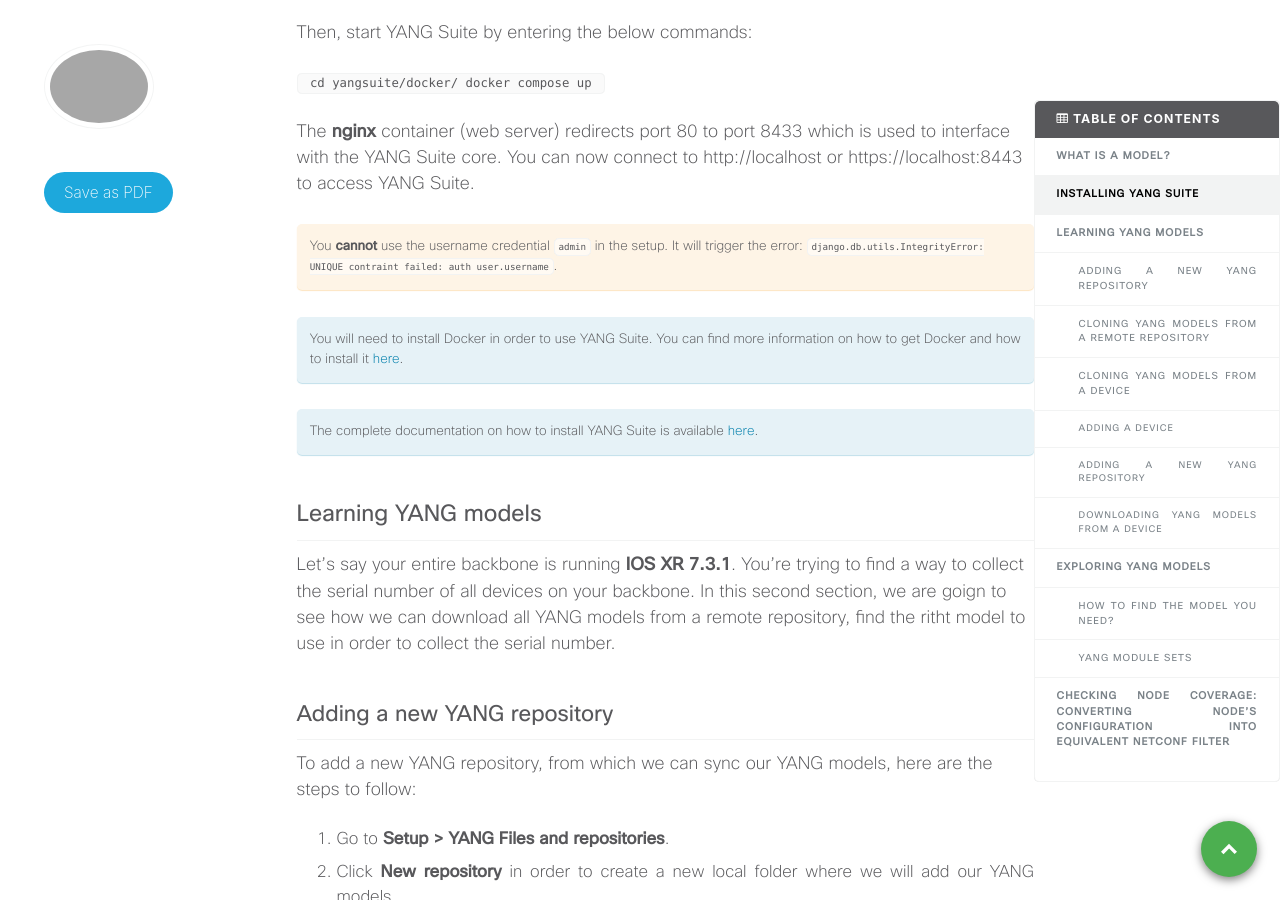
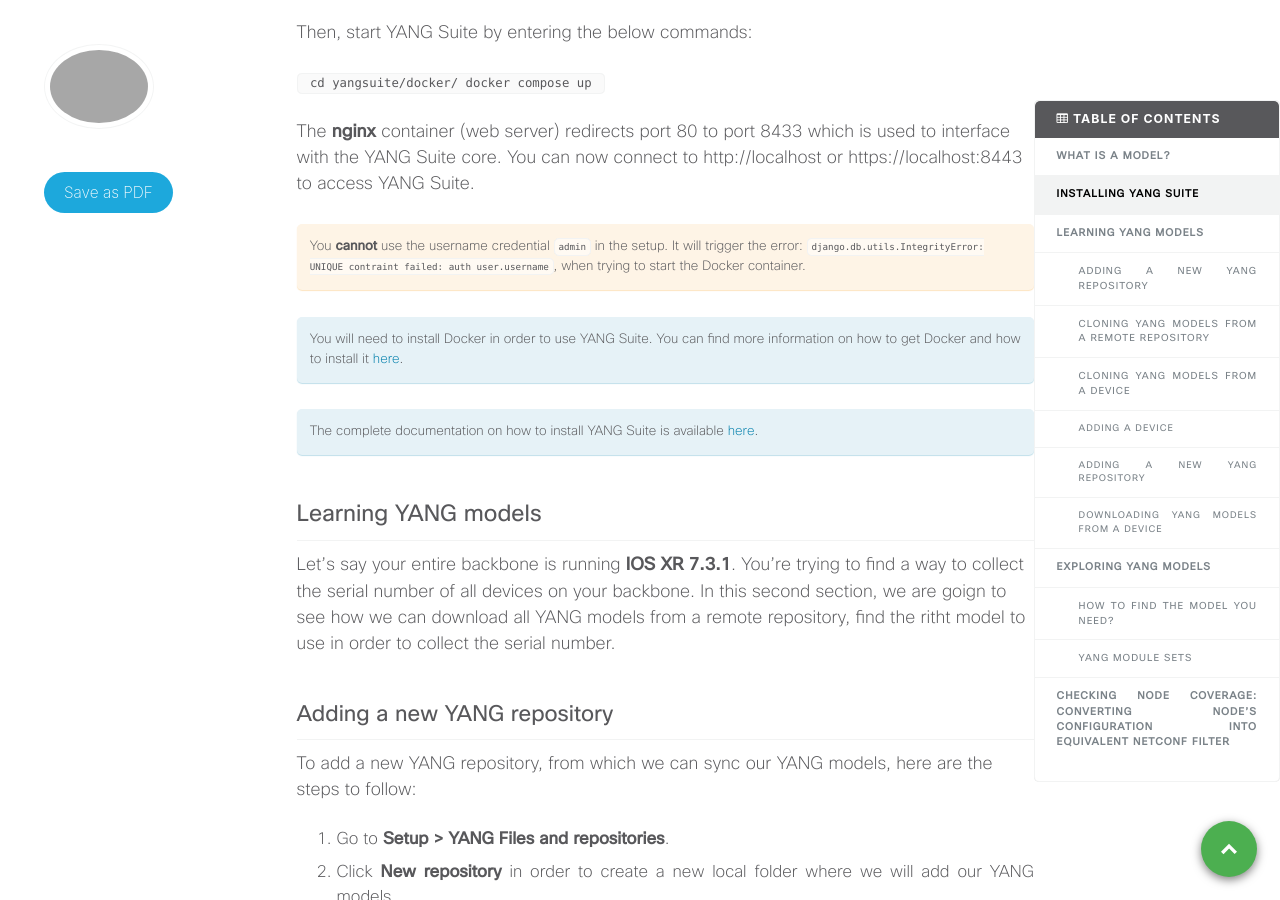
Before and after one commit to xrdocs/programmability, a Jekyll site: the page built from _tutorials/do-you-speak-yang.md, in a window 1280 px wide and 900 px high, scrolled down 1809 px. Built offline with Jekyll 4.4.1, drawn with Linux system fonts in a browser that asks for light colours; comment, search, counter and statistics services are not loaded.

Commit message:
Update do-you-speak-yang.md

```diff
--- a/_tutorials/do-you-speak-yang.md
+++ b/_tutorials/do-you-speak-yang.md
@@ -71,7 +71,7 @@ docker compose up
 
 The **nginx** container (web server) redirects port 80 to port 8433 which is used to interface with the YANG Suite core. You can now connect to http://localhost or https://localhost:8443 to access YANG Suite.
 
-You **cannot** use the username credential `admin` in the setup. It will trigger the error: `django.db.utils.IntegrityError: UNIQUE contraint failed: auth user.username`.
+You **cannot** use the username credential `admin` in the setup. It will trigger the error: `django.db.utils.IntegrityError: UNIQUE contraint failed: auth user.username`, when trying to start the Docker container.
 {: .notice--warning}
 
 You will need to install Docker in order to use YANG Suite. You can find more information on how to get Docker and how to install it [here](https://docs.docker.com/get-docker/).
```
